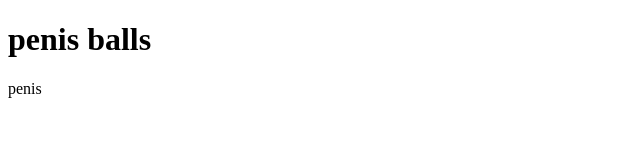
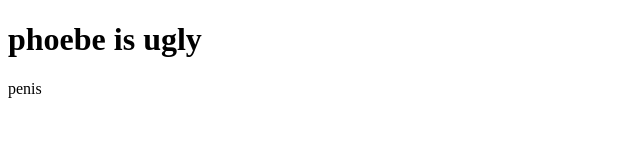
Before and after one commit to temporarypenis/temporarypenis.github.io, a plain HTML site: page index.html in a window 1280 px wide. Shown: the whole page, without its empty margins (0-640 px from the left). Drawn offline with Linux system fonts and the light colour scheme.

Commit message:
Update index.html

```diff
--- a/index.html
+++ b/index.html
@@ -1,7 +1,7 @@
 <!DOCTYPE html>
 <html>
 <body>
-<h1>penis balls</h1>
+<h1>phoebe is ugly</h1>
 <p>penis</p>
 </body>
 </html>
```
